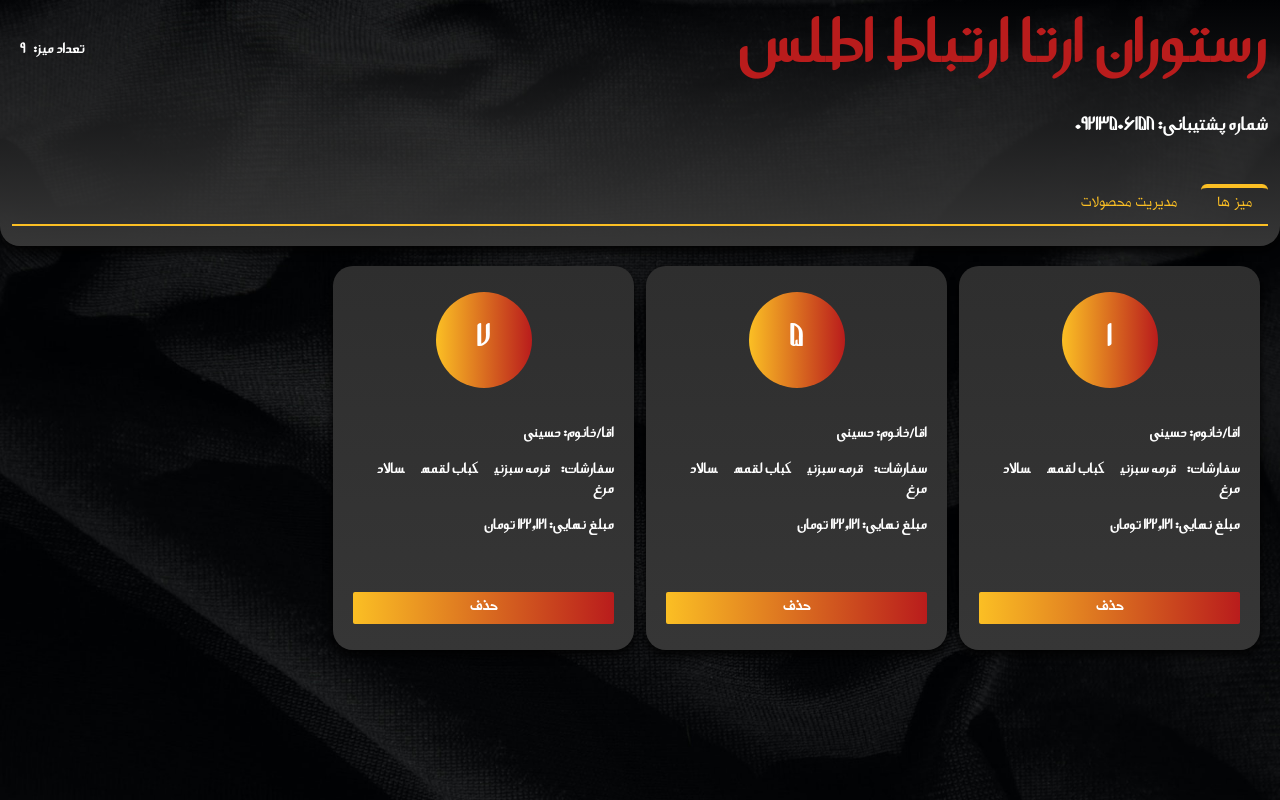
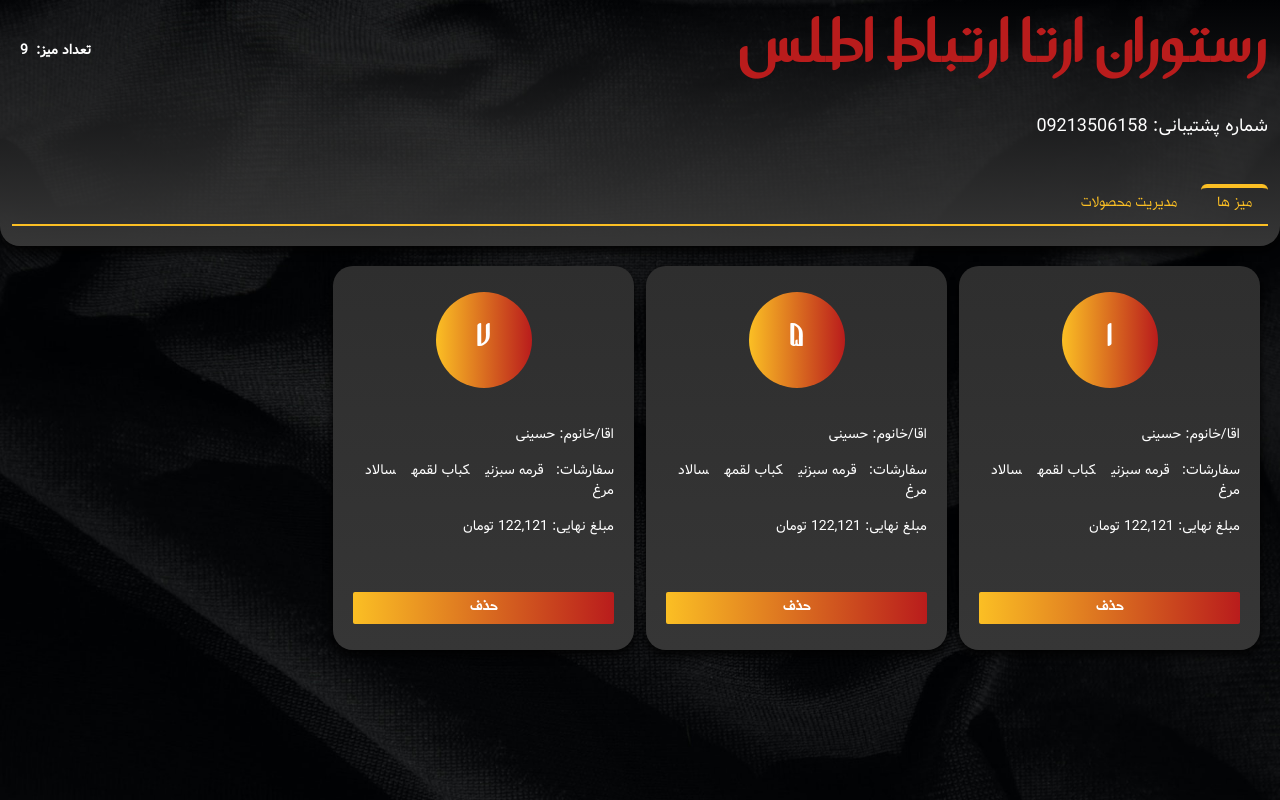
Before and after one commit to armin-bkh/restaurant-hamrah, a React (Create React App) app: page /manage/manage-tables in a window 1280 px wide. Shown: the top 800 px of the page. Built offline with nearby package versions, Linux system fonts and the light colour scheme; data requests are answered from the project's data file.

Commit message:
add new font and use that

```diff
--- a/src/Components/ManageFooter/ManageFooter.jsx
+++ b/src/Components/ManageFooter/ManageFooter.jsx
@@ -4,7 +4,7 @@ import styles from './ManageFooter.module.scss';
 
 const ManageFooter = () => {
   return (
-    <footer className={`text-xs sm:text-sm md:text-lg px-5 py-4 text-white shadow-md font-bold FPArsoo ${styles.manageFooterContainer}`}>
+    <footer className={`text-xs sm:text-sm md:text-lg px-5 py-4 text-white shadow-md Dirooz ${styles.manageFooterContainer}`}>
       <p>تمامی حقوق ارتا ارتباط اطلس محفوظ است</p>
       <section>
         <nav className={`mt-4`}>
--- a/src/Components/ManageHeader/ManageHeader.jsx
+++ b/src/Components/ManageHeader/ManageHeader.jsx
@@ -26,10 +26,10 @@ const ManageHeader = () => {
     <header className={`flex flex-col shadow-md px-3 py-5 text text-red-700 ${styles.manageHeaderContainer}`}>
       <section className={`flex justify-between items-center mb-8`}>
         <h1 className={`text-3xl md:text-4xl xl:text-6xl FPArsoo`}>رستوران {info ? info.name : null}</h1>
-        <h6 className={`text-sm font-bold text-white FPArsoo`}>تعداد میز:
+        <h6 className={`text-sm font-bold text-white Dirooz`}>تعداد میز:
         <span className={`px-2 py-1 rounded-full`}>{info ? info.tableCount : null}</span></h6>
       </section>
-      <h5 className={`text-sm sm:text-base md:text-lg text-white FPArsoo`}>شماره پشتیبانی: {info ? info.tel : null}</h5>
+      <h5 className={`text-sm sm:text-base md:text-lg text-white Dirooz`}>شماره پشتیبانی: {info ? info.tel : null}</h5>
 
     <ManageNavigation />
     </header>
--- a/src/Components/ManageTables/Table/Table.jsx
+++ b/src/Components/ManageTables/Table/Table.jsx
@@ -23,9 +23,9 @@ const Table = ({ resForm, setTables }) => {
     <form className={`flex flex-col`} onSubmit={submitHandler}>
       <h1 className={`mb-9 self-center w-24 h-24 flex justify-center items-center text-3xl
        bg-gradient-to-r from-yellow-400 to-red-700 rounded-full FPArsoo`}>{resForm.id}</h1>
-      <h1 className={`mb-4 text-sm FPArsoo`}>اقا/خانوم: {resForm.userName}</h1>
-      <h1 className={`mb-4 text-sm FPArsoo`}>سفارشات: {resForm.foods.map(fd => <span key={fd} className={`mx-2`}>{fd}</span>)}</h1>
-      <h1 className={` text-sm FPArsoo`}>مبلغ نهایی: {totalPrice()} تومان</h1>
+      <h1 className={`mb-4 text-sm Dirooz`}>اقا/خانوم: {resForm.userName}</h1>
+      <h1 className={`mb-4 text-sm Dirooz`}>سفارشات: {resForm.foods.map(fd => <span key={fd} className={`mx-2`}>{fd}</span>)}</h1>
+      <h1 className={` text-sm Dirooz`}>مبلغ نهایی: {totalPrice()} تومان</h1>
       <button className={`rounded-sm bg-gradient-to-r cursor-pointer
              from-yellow-400 to-red-700 px-5 py-1 block w-full
               mx-auto mt-14 font-bold ANoor`} type="submit">حذف</button>
--- a/src/Pages/ManagePage.jsx
+++ b/src/Pages/ManagePage.jsx
@@ -5,12 +5,14 @@ import ManageTable from "../Components/ManageTables/manageTables";
 import ManageLayout from "../Layouts/ManageLayout";
 
 const ManagePage = ({history}) => {
+
     useEffect(()=>{
         history.push("/manage/manage-tables")
     }, [])
+
     return (
         <ManageLayout>
-            <Route path="/manage/manage-tables" component={ManageTable}/>
+            <Route path="/manage/manage-tables" component={ManageTable} />
             <Route path="/manage/manage-products" component={ManageProducts} />
         </ManageLayout>
      );
--- a/src/scss/_Fonts.scss
+++ b/src/scss/_Fonts.scss
@@ -1,5 +1,6 @@
 $ANoor: 'A-Noor';
 $FPArsoo: 'FP_Arsoo';
+$Dirooz: 'Dirooz';
 
 @font-face {
     font-family: "A-Noor";
@@ -11,11 +12,20 @@ $FPArsoo: 'FP_Arsoo';
     src: url('../fonts/FP_Arsoo.ttf');
 }
 
+@font-face {
+    font-family: "Dirooz";
+    src: url('../fonts/Dirooz.ttf');
+}
 
-.FPArsoo{
+
+.FPArsoo {
     font-family: $FPArsoo;
 }
 
-.ANoor{
+.ANoor {
     font-family: $ANoor;
 }
+
+.Dirooz {
+    font-family: $Dirooz;
+}
```
Also changed, not shown: src/fonts/Dirooz.ttf (added).
